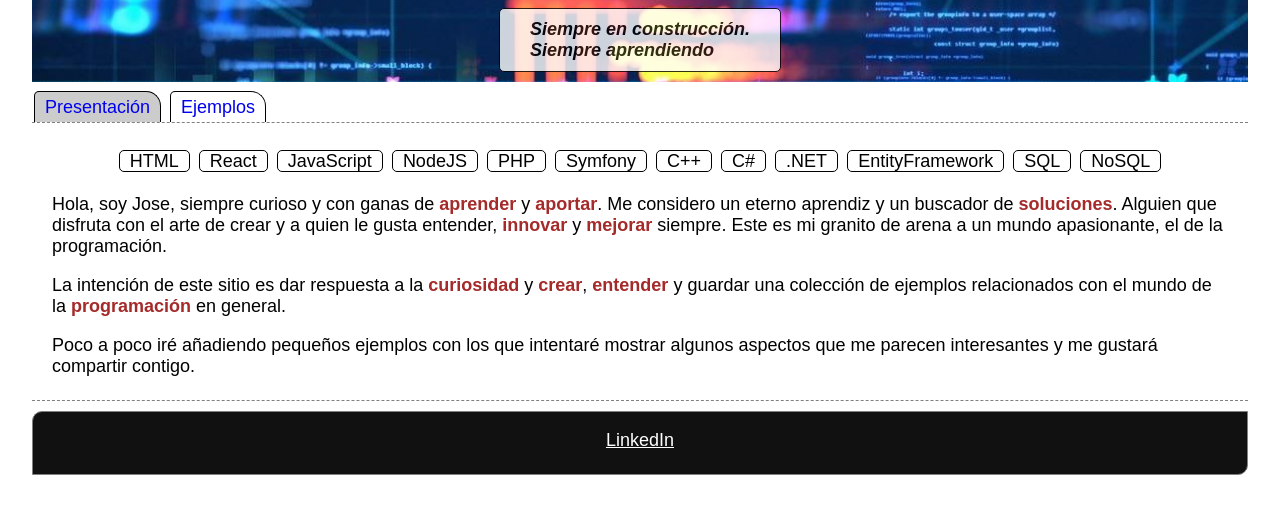
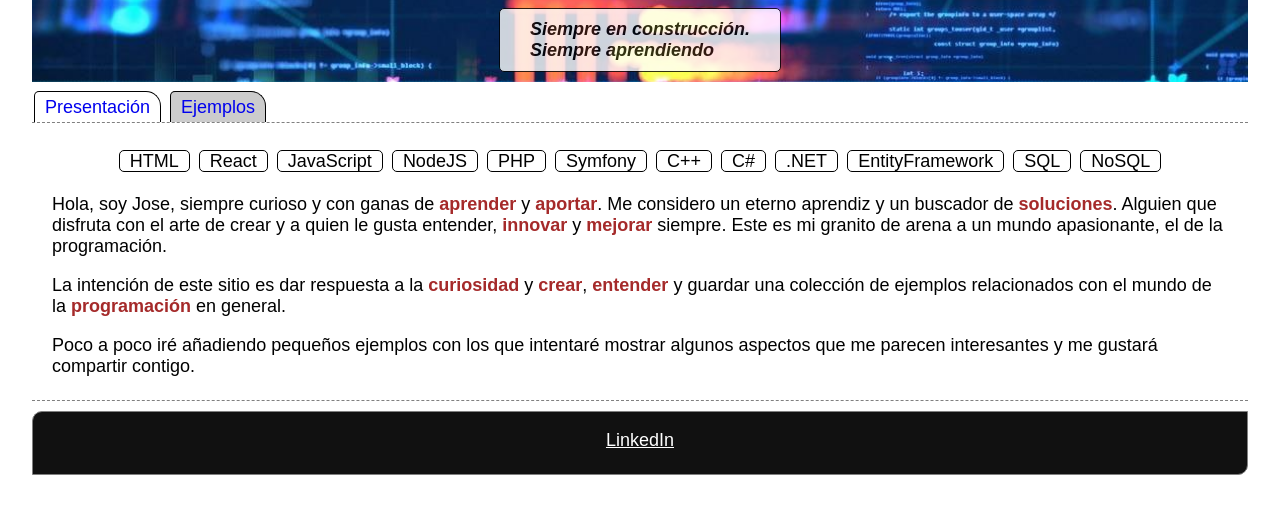
Before and after one commit to JoseVIGIT/JoseVIGIT.github.io, a plain HTML site: page index.html in a window 1280 px wide. Both pictures are taken after a click on the link "Presentación". Shown: the part 75-588 px from the top of the page. Drawn offline with Linux system fonts and the light colour scheme.

Commit message:
Cambio en iluminacion de etiquetas

```diff
--- a/css/estilos.css
+++ b/css/estilos.css
@@ -44,7 +44,7 @@ nav .etiqueta {
     padding: 5px 10px;
     margin: 0 2px;
 }
-#btnPresentacion {
+#btnEjemplos {
     background-color: #ccc;
 }
 
--- a/js/scripts.js
+++ b/js/scripts.js
@@ -1,13 +1,13 @@
 function  ejemplosClick() {
 	document.getElementById("Presentacion").style.display="none";
 	document.getElementById("Ejemplos").style.display="block";
-	document.getElementById("btnPresentacion").style.backgroundColor="#fff";
-	document.getElementById("btnEjemplos").style.backgroundColor="#ccc";
+	document.getElementById("btnPresentacion").style.backgroundColor="#ccc";
+	document.getElementById("btnEjemplos").style.backgroundColor="#fff";
 }
 
 function  presentacionClick() {
 	document.getElementById("Presentacion").style.display="block";
 	document.getElementById("Ejemplos").style.display="none";
-	document.getElementById("btnEjemplos").style.backgroundColor="#fff";
-	document.getElementById("btnPresentacion").style.backgroundColor="#ccc";
+	document.getElementById("btnEjemplos").style.backgroundColor="#ccc";
+	document.getElementById("btnPresentacion").style.backgroundColor="#fff";
 }
```
